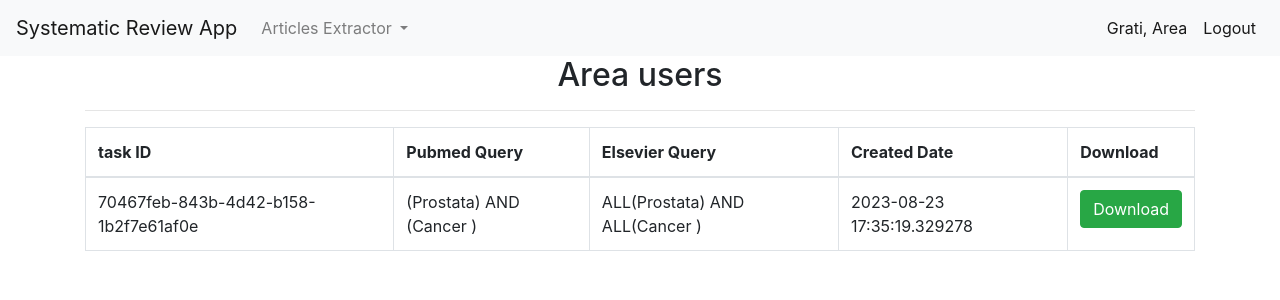
After one commit to omixlab/Mabel, a Flask app: page /user_area/ in a window 1280 px wide. The commit adds this page. Shown: the top 300 px of the page. Run offline with Flask 3, Linux system fonts and the light colour scheme; a user stored in the database is signed in; some libraries are stand-ins or nearby versions.

Commit message:
user area

```diff
--- a/src/extractors.py
+++ b/src/extractors.py
@@ -57,8 +57,6 @@ def extractor_pubmed(keyword, num_of_articles):
 
     print('Extraction done!')
     return data_pubmed
-
-
 
 # Elsevier Extractor
 ELSEVIER_API_KEY = os.getenv('ELSEVIER_API_KEY')
--- a/src/models.py
+++ b/src/models.py
@@ -41,5 +41,7 @@ class Results(db.Model):
     id = db.Column(db.Integer, primary_key=True)
     user_id = db.Column(db.Integer, db.ForeignKey("users.id"))
     celery_id = db.Column(db.String(length=100), nullable=False)
+    pubmed_query = db.Column(db.String())
+    elsevier_query = db.Column(db.String())
     result_json = db.Column(db.String())
     created_date = db.Column(db.DateTime, default=datetime.utcnow())
--- a/src/routes.py
+++ b/src/routes.py
@@ -1,6 +1,5 @@
 from flask import flash, redirect, render_template, url_for, request, Response
 import pandas as pd
-import json
 from flask_login import login_required, login_user, logout_user
 
 from src import app, db
@@ -8,12 +7,9 @@ from src.models import Users, Results
 from src.forms import LoginForm, RegisterForm, SearchArticles, SearchQuery
 from src.utils.extractor import query_constructor, execute
 
-
-
 @app.route("/")
 def home():
     return render_template("index.html")
-
 
 @app.route("/articles_extractor/", methods=["GET", "POST"])
 @login_required
@@ -24,6 +20,7 @@ def articles_extractor():
     if request.method == 'POST':
         if 'add_keyword' in request.form:
             # Query constructor
+
             form.pubmed_query.data, form.elsevier_query.data = query_constructor(
                 form.pubmed_query.data,
                 form.elsevier_query.data,
@@ -50,9 +47,10 @@ def articles_extractor():
                     category="danger",
                 )
             else:
-                flash(f"Your result id is: {data_tmp}", category="success")
+                flash(f"Your result id is: {data_tmp.id}", category="success")
                 results = Results(
-                user_id=1, celery_id=data_tmp.id, result_json=data_tmp.get()
+                user_id=1, celery_id=data_tmp.id, pubmed_query = form.pubmed_query.data,
+                elsevier_query=form.elsevier_query.data, result_json=data_tmp.get()
             )
                 db.session.add(results)
                 db.session.commit()
@@ -62,22 +60,29 @@ def articles_extractor():
             flash(f"Error user register {err}", category="danger")
     return render_template("articles_extractor.html", form=form, query_form=query_form)
 
-
-@app.route("/download/")
-@login_required
-def download():
-    result = Results.query.get(32)
-    result_df = pd.read_json(result.result_json)
-    return Response(
-        result_df.to_csv(),
-        mimetype="txt/csv",
-        headers={"Content-disposition": "attachment; filename=result.csv"},
-    )
-
 @app.route("/articles_extractor_str/")
 @login_required
 def articles_extractor_str():
     return render_template("articles_extractor_str.html")
+
+@app.route("/user_area/")
+@login_required
+def user_area():
+    results = Results.query.all()
+    return render_template("user_area.html", results=results)
+
+@app.route("/download/<result_id>")
+@login_required
+def download(result_id):
+    result = Results.query.get(result_id)
+    print(result)
+    if result:
+        result_df = pd.read_json(result.result_json)
+        return Response(
+            result_df.to_csv(),
+            mimetype="txt/csv",
+            headers={"Content-disposition": "attachment; filename=result.csv"},
+        )
 
 @app.route("/register/", methods=["GET", "POST"])
 def register():
--- a/src/templates/articles_extractor.html
+++ b/src/templates/articles_extractor.html
@@ -53,7 +53,6 @@ Articles Extractor
     <br>
     <div>
         <button type="submit" name="submit_query" class="btn btn-md btn-primary">Search</button>
-        <a class="btn btn-md btn-success" href="{{url_for('download')}}">Download</a>
     </div>
 
     <br>
--- a/src/templates/base.html
+++ b/src/templates/base.html
@@ -5,7 +5,7 @@
   <!-- Required meta tags -->
   <meta charset="utf-8">
   <meta name="viewport" content="width=device-width, initial-scale=1, shrink-to-fit=no">
-
+  <script src='https://kit.fontawesome.com/a076d05399.js' crossorigin='anonymous'></script>
   <!-- Bootstrap CSS -->
   <link rel="stylesheet" href="https://stackpath.bootstrapcdn.com/bootstrap/4.3.1/css/bootstrap.min.css"
     integrity="sha384-ggOyR0iXCbMQv3Xipma34MD+dH/1fQ784/j6cY/iJTQUOhcWr7x9JvoRxT2MZw1T" crossorigin="anonymous">
@@ -40,7 +40,7 @@
     <div class="navbar-nav ms-auto">
       <ul class="navbar-nav">
         <li class="nav-item active">
-          <a class="nav-link">Bem Vindo, {{current_user.name}}</a>
+          <a class="nav-link" href="{{url_for('user_area')}}">{{current_user.name}}, Area</a>
         </li>
       </ul>
       <ul class="navbar-nav">
@@ -91,7 +91,6 @@
   <script src="https://stackpath.bootstrapcdn.com/bootstrap/4.3.1/js/bootstrap.min.js"
     integrity="sha384-JjSmVgyd0p3pXB1rRibZUAYoIIy6OrQ6VrjIEaFf/nJGzIxFDsf4x0xIM+B07jRM"
     crossorigin="anonymous"></script>
-  <script src="https://kit.fontawesome.com/a0f24d6878.js" crossorigin="anonymous"></script>
 </body>
 
 </html>
--- /dev/null
+++ b/src/templates/user_area.html
@@ -0,0 +1,30 @@
+{% extends 'base.html' %}
+
+{% block content %}
+<h2 style="text-align: center;">Area users</h2>
+<hr>
+<table class="table table-hover table-hover table-bordered">
+    <thead>
+        <tr>
+            <th space="col">task ID</th>
+            <th space="col">Pubmed Query</th>
+            <th space="col">Elsevier Query</th>
+            <th space="col">Created Date</th>
+            <th space="col">Download</th>
+        </tr>
+    </thead>
+    <tbody>
+        {%for result in results %}
+        <tr>
+            <td>{{result.celery_id}}</td>
+            <td>{{result.pubmed_query}}</td>
+            <td>{{result.elsevier_query}}</td>
+            <td>{{result.created_date}}</td>
+            <td>
+                <a class="btn btn-md btn-success" href="{{url_for('download', result_id=result.id)}}">Download</a>
+            </td>
+        </tr>
+        {% endfor %}
+    </tbody>
+</table>
+{% endblock %}
```
Also changed, not shown: instance/bambu.db.
